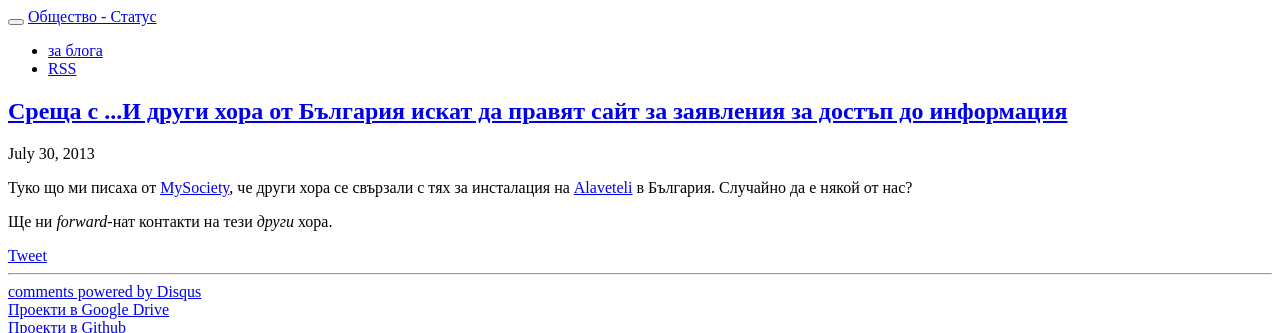
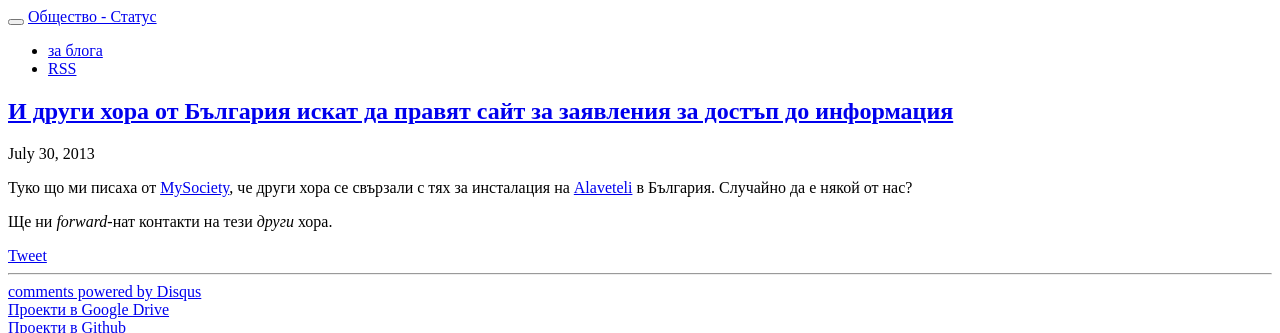
Before and after one commit to obshtestvo/obshtestvo.github.io, a Jekyll site: the page built from _posts/2013-07-30-alaveteli-parallel.md, in a window 1280 px wide, cut to the strip 0-333 px from the top of the page. Built offline with Jekyll 4.4.1, drawn with Linux system fonts in a browser that asks for light colours; nearby versions of some CDN libraries; Markdown is read by kramdown in place of the engine named in the settings; comment, search, counter and statistics services are not loaded.

Commit message:
Updated 2013-07-30-alaveteli-parallel.md

```diff
--- a/_posts/2013-07-30-alaveteli-parallel.md
+++ b/_posts/2013-07-30-alaveteli-parallel.md
@@ -1,9 +1,7 @@
 ---
 published: true
 layout: post
-title:
-  - Среща с ...
-  - И други хора от България искат да правят сайт за заявления за достъп до информация
+title: И други хора от България искат да правят сайт за заявления за достъп до информация
 category: update
 ---
 
```
